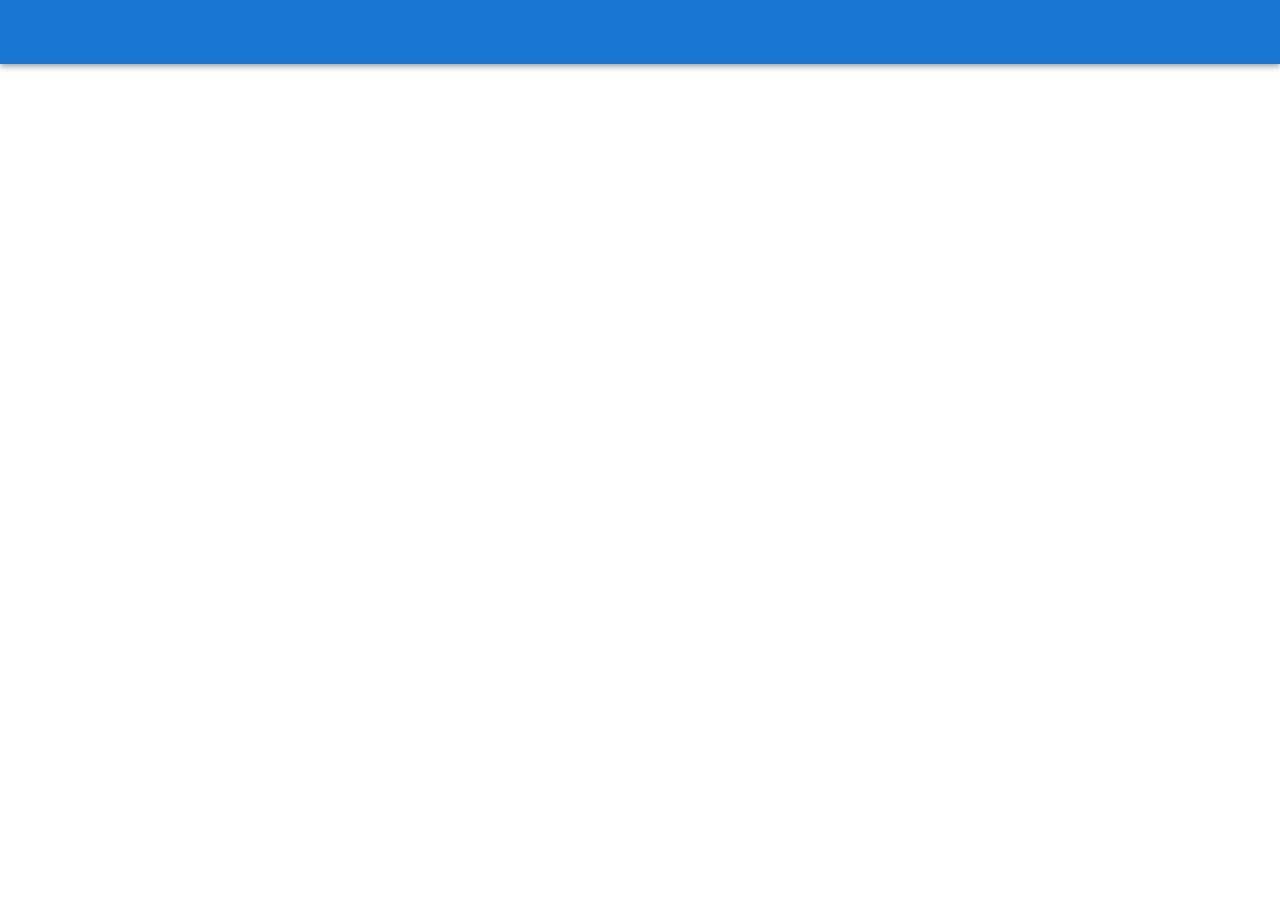
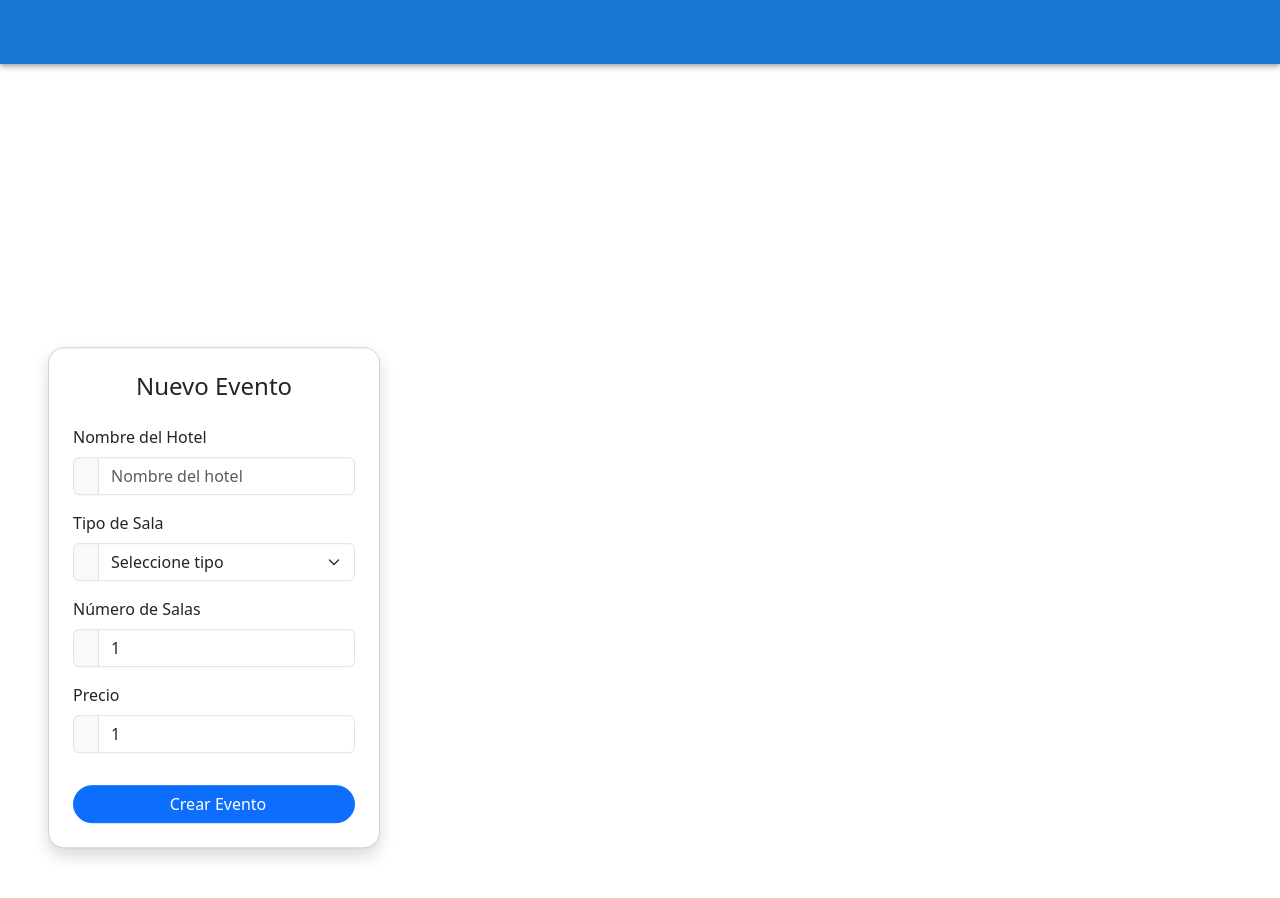
Before and after one commit to IanAlfaroSantos/Proyecto-Bimestral2-2025_Fronted, a React (Vite) app: page /eventos in a window 1280 px wide. Before the commit this address had no page. Shown: the top 898 px of the page. Before the commit the page ends 800 px from the top, so only its background shows below. Built offline with nearby package versions, Linux system fonts and the light colour scheme; some icons are missing.

Commit message:
Se realizó el postEvento y avances

```diff
--- a/package.json
+++ b/package.json
@@ -23,6 +23,7 @@
     "boxicons": "^2.1.4",
     "chart.js": "^4.4.9",
     "framer-motion": "^12.12.1",
+    "hoteleria": "file:",
     "proxy-compare": "^3.0.1",
     "react": "^19.1.0",
     "react-bootstrap": "^2.10.10",
--- /dev/null
+++ b/src/components/Eventos/EventosPage.jsx
@@ -0,0 +1,122 @@
+import { useState, useEffect } from 'react';
+import { useEventos } from '../../shared/hooks/useEvento';
+import './eventos.css';
+
+const EventosPage = () => {
+  const { handlePostEvento, isLoading, error, success } = useEventos();
+
+  const [eventoData, setEventoData] = useState({
+    hotel: '',
+    tipoSala: '',
+    numeroSalas: 1,
+    precio: 1,
+  });
+
+  const handleSubmit = async (e) => {
+    e.preventDefault();
+    await handlePostEvento(eventoData);
+  };
+
+  useEffect(() => {
+    if (success) {
+      const timer = setTimeout(() => window.location.reload(), 1500);
+      return () => clearTimeout(timer);
+    }
+  }, [success]);
+
+  const onChange = (field, value) => {
+    setEventoData((prev) => ({ ...prev, [field]: value }));
+  };
+
+  return (
+    <div className="arribaEvento">
+      <div className="evento-page d-flex justify-content-start align-items-start mt-5 ms-5">
+        <div className="card p-4 shadow rounded-4" style={{ maxWidth: 400, minWidth: 320 }}>
+          <h4 className="text-center text-purple mb-4">Nuevo Evento</h4>
+
+          <form onSubmit={handleSubmit}>
+            <div className="mb-3">
+              <label className="form-label">Nombre del Hotel</label>
+              <div className="input-group">
+                <span className="input-group-text">
+                  <i className="fas fa-hotel"></i>
+                </span>
+                <input
+                  type="text"
+                  className="form-control"
+                  placeholder="Nombre del hotel"
+                  required
+                  value={eventoData.hotel}
+                  onChange={(e) => onChange('hotel', e.target.value)}
+                />
+              </div>
+            </div>
+
+            <div className="mb-3">
+              <label className="form-label">Tipo de Sala</label>
+              <div className="input-group">
+                <span className="input-group-text">
+                  <i className="fas fa-layer-group"></i>
+                </span>
+                <select
+                  className="form-select"
+                  value={eventoData.tipoSala}
+                  onChange={(e) => onChange('tipoSala', e.target.value)}
+                >
+                  <option value="">Seleccione tipo</option>
+                  <option value="ALTA CALIDAD">ALTA CALIDAD</option>
+                  <option value="MEDIA CALIDAD">MEDIA CALIDAD</option>
+                  <option value="BAJA CALIDAD">BAJA CALIDAD</option>
+                </select>
+              </div>
+            </div>
+
+            <div className="mb-3">
+              <label className="form-label">Número de Salas</label>
+              <div className="input-group">
+                <span className="input-group-text">
+                  <i className="fas fa-door-open"></i>
+                </span>
+                <input
+                  type="number"
+                  className="form-control"
+                  min={1}
+                  value={eventoData.numeroSalas}
+                  onChange={(e) => onChange('numeroSalas', parseInt(e.target.value) || 1)}
+                />
+              </div>
+            </div>
+
+            <div className="mb-3">
+              <label className="form-label">Precio</label>
+              <div className="input-group">
+                <span className="input-group-text">
+                  <i className="fas fa-dollar-sign"></i>
+                </span>
+                <input
+                  type="number"
+                  className="form-control"
+                  step="0.01"
+                  min={0.01}
+                  value={eventoData.precio}
+                  onChange={(e) => onChange('precio', parseFloat(e.target.value) || 1)}
+                />
+              </div>
+            </div>
+
+            <button type="submit" className="btn btn-primary w-100 mt-3 rounded-pill" disabled={isLoading}>
+              <i className="fas fa-plus-circle me-2"></i>
+              {isLoading ? 'Creando...' : 'Crear Evento'}
+            </button>
+          </form>
+
+          {success && <div className="alert alert-success mt-3">Evento creado con éxito!</div>}
+
+          {error && <div className="alert alert-danger mt-3">Error: {error}</div>}
+        </div>
+      </div>
+    </div>
+  )
+}
+
+export default EventosPage;
--- /dev/null
+++ b/src/components/Eventos/eventos.css
@@ -0,0 +1,13 @@
+.arribaEvento {
+    transform: translateY(-100%);
+}
+
+.arribaEvento1 {
+    transform: translateY(-1300%);
+}
+
+html, body {
+    margin: 0;
+    padding: 0;
+    overflow: auto;
+}
--- a/src/main.jsx
+++ b/src/main.jsx
@@ -1,10 +1,12 @@
 import {  Router, Routes, Route, BrowserRouter } from "react-router-dom";
 import HabitacionesPage from "./components/Habitaciones/HabitacionesPage.jsx";
+import EventosPage from "./components/Eventos/EventosPage.jsx";
 import { Navbar } from "./components/navbars/Navbar.jsx";
 import { createRoot } from 'react-dom/client'
 import { App } from './App.jsx'
 import PrivateRoutes from "./components/PrivateRoutes.jsx";
 import './App.css'
+import 'bootstrap/dist/css/bootstrap.min.css';
 
 createRoot(document.getElementById('root')).render(
   <BrowserRouter>
@@ -12,6 +14,7 @@ createRoot(document.getElementById('root')).render(
     <App />
     <Routes>
       <Route path="/habitaciones" element={<HabitacionesPage />} />
+      <Route path="/eventos" element={<EventosPage />} />
     </Routes>
 
   </BrowserRouter>
--- a/src/services/api.jsx
+++ b/src/services/api.jsx
@@ -29,17 +29,21 @@ export const register = async (data) => {
     return await apiClient.post('users/register', data);
 }
 
+export const postEvento = async (data) => {
+    return await apiClient.post('eventos/postEvento', data);
+}
+
 
 export const postHabitaciones = async (data) => {
 
-        return await apiClient.post('/rooms/', data);
+    return await apiClient.post('/rooms/', data);
 
 }
 
 
 export const getHabitaciones = async () => {
 
-        return await apiClient.get('/rooms/');
+    return await apiClient.get('/rooms/');
 
 }
 
@@ -47,11 +51,11 @@ export const getHabitaciones = async () => {
 
 export const updateHabitaciones = async (id, data) => {
 
-        return await apiClient.put(`/rooms/${id}`, data);
+    return await apiClient.put(`/rooms/${id}`, data);
 
 }
 
 export const getHabitacionesByType = async (type) => {
 
-        return await apiClient.get(`/rooms/tipo/${type}`);
+    return await apiClient.get(`/rooms/tipo/${type}`);
 }
--- a/src/shared/hooks/index.js
+++ b/src/shared/hooks/index.js
@@ -1,3 +1,4 @@
 export  { useRegister } from './useRegister';
 export { useLogin } from './useLogin';
 export { useUserDetails } from './useUserDetails';
+export { useEventos } from './useEvento'
--- /dev/null
+++ b/src/shared/hooks/useEvento.jsx
@@ -0,0 +1,32 @@
+import { useState } from 'react';
+import { postEvento } from "../../services/api";
+
+export const useEventos = () => {
+    const [isLoading, setIsLoading] = useState(false);
+    const [error, setError] = useState(null);
+    const [success, setSuccess] = useState(null);
+    const [evento, setEvento] = useState(null);
+
+    const handlePostEvento = async (data) => {
+        setIsLoading(true);
+        setError(null);
+        setSuccess(null);
+
+        try {
+            const response = await postEvento(data);
+
+            if (response?.data?.success) {
+                setEvento(response.data.evento);
+                setSuccess(response.data.message);
+            } else {
+                throw new Error("Error al guardar el evento!");
+            }
+        } catch (err) {
+            setError(err.response?.data?.message || err.message || "Error!");
+        } finally {
+            setIsLoading(false);
+        }
+    };
+
+    return { handlePostEvento, isLoading, error, success, evento }
+}
```
Also changed, not shown: 1 other file (tests, documents, lock files or other folders).
